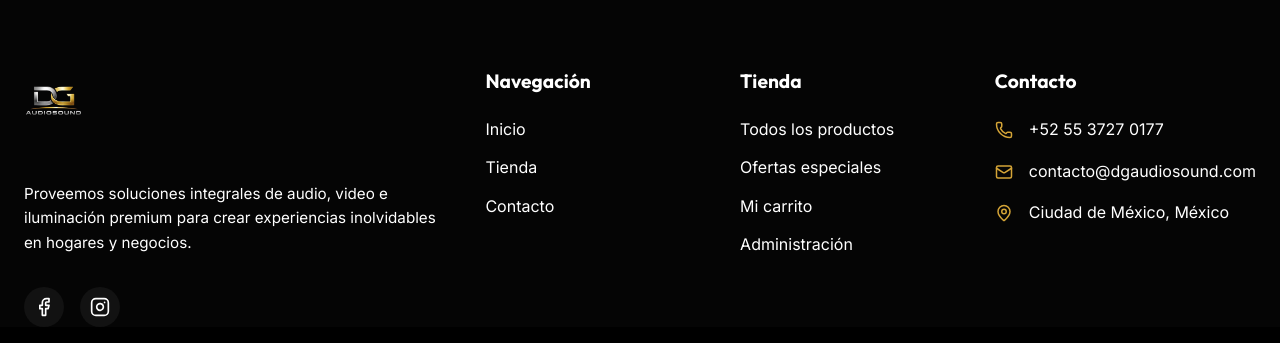
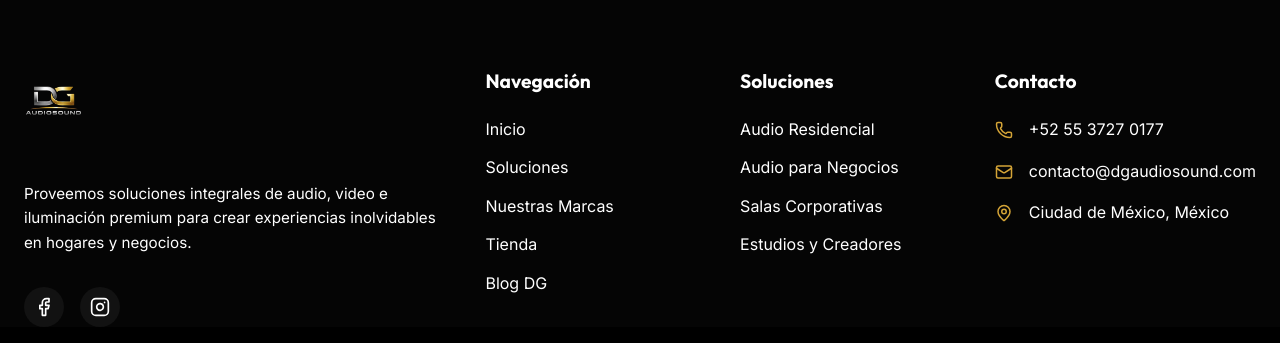
Before and after one commit to Kelebra28/tienda_dg_audio, a Next.js app: page /admin/products in a window 1280 px wide. Shown: the part 811-1154 px from the top of the page. Built offline with nearby package versions, Linux system fonts and the light colour scheme; no server answers; the database is empty.

Commit message:
refactor: update footer navigation links and reorganize menu sections for improved site structure

```diff
--- a/src/components/organisms/Footer.tsx
+++ b/src/components/organisms/Footer.tsx
@@ -34,19 +34,21 @@ export const Footer = () => {
         <div className="footer-col">
           <h4 className={styles.footerTitle}>Navegación</h4>
           <ul className={styles.footerLinks}>
-            <li><Link href="/">Inicio</Link></li>
+            <li><a href="/#inicio">Inicio</a></li>
+            <li><a href="/#soluciones">Soluciones</a></li>
+            <li><a href="/#marcas">Nuestras Marcas</a></li>
             <li><Link href="/tienda">Tienda</Link></li>
-            <li><Link href="/contacto">Contacto</Link></li>
+            <li><Link href="/blog">Blog DG</Link></li>
           </ul>
         </div>
 
         <div className="footer-col">
-          <h4 className={styles.footerTitle}>Tienda</h4>
+          <h4 className={styles.footerTitle}>Soluciones</h4>
           <ul className={styles.footerLinks}>
-            <li><Link href="/tienda">Todos los productos</Link></li>
-            <li><Link href="/tienda/ofertas">Ofertas especiales</Link></li>
-            <li><Link href="/carrito">Mi carrito</Link></li>
-            <li><Link href="/admin">Administración</Link></li>
+            <li><a href="/subpage/soluciones/residencial-premium.html">Audio Residencial</a></li>
+            <li><a href="/subpage/soluciones/negocios-y-experiencias.html">Audio para Negocios</a></li>
+            <li><a href="/subpage/soluciones/corporativo-e-institucional.html">Salas Corporativas</a></li>
+            <li><a href="/subpage/soluciones/eventos-y-produccion.html">Estudios y Creadores</a></li>
           </ul>
         </div>
 
```
